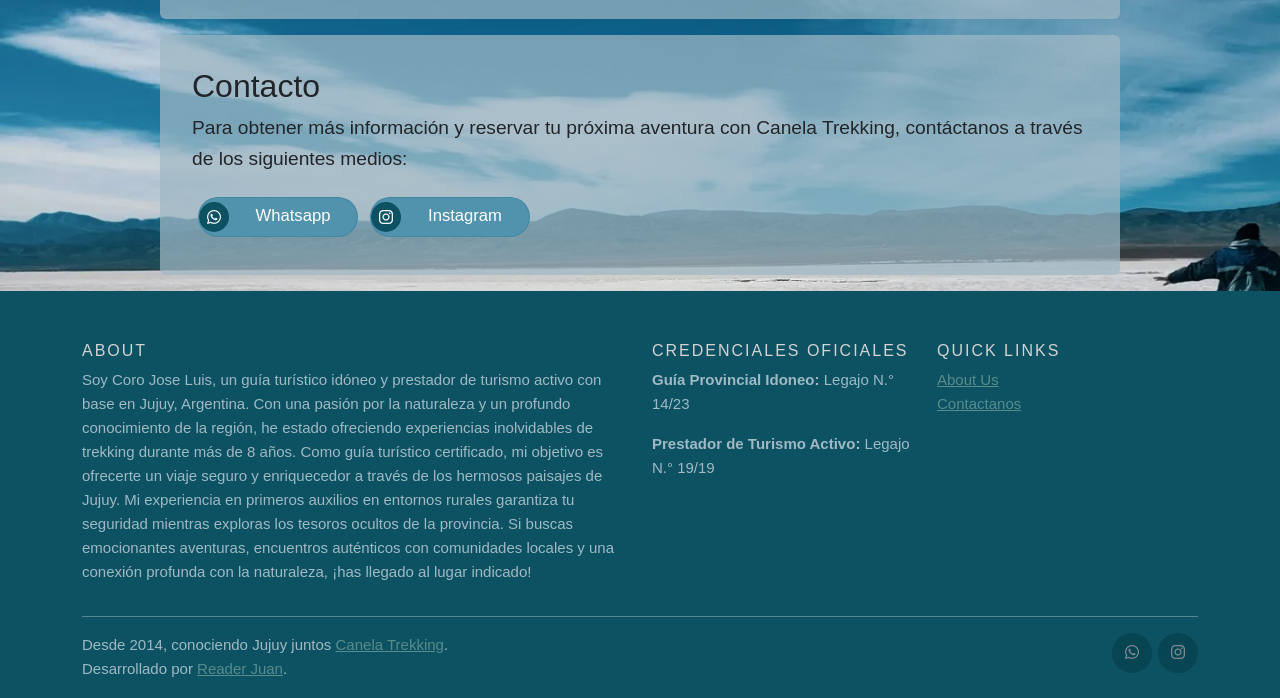
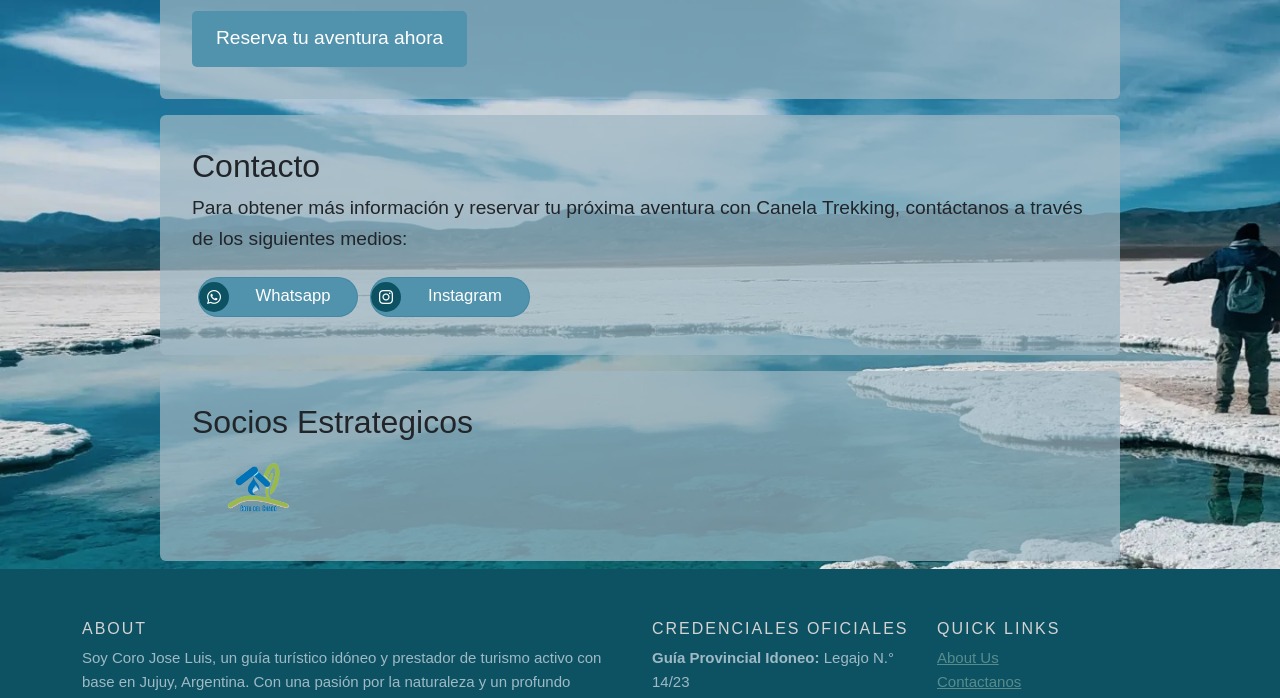
Before and after one commit to JMReader/Canela-Trekking, an Angular app: page / in a window 1280 px wide. Shown: the part 856-1554 px from the top of the page. Built offline with nearby package versions, Linux system fonts and the light colour scheme.

Commit message:
create landing component

```diff
--- a/src/app/landing/landing.component.css
+++ b/src/app/landing/landing.component.css
@@ -48,6 +48,22 @@ p {
 .container__buttons{
     display: flex;
     flex-wrap: wrap;
+}
+#socios--list{
+  display: flex;
+  flex-direction: row;
+  flex-wrap: wrap;
+  height: 80px;
+  list-style: none;
+  margin: 0;
+  align-items: center;
+}
+#socios--list li{
+  aspect-ratio: 1/1;
+  height: 68px;
+}
+.socios--list--img{
+  height: 100%;
 }
 
 /*estilos boton*/
--- a/src/app/landing/landing.component.html
+++ b/src/app/landing/landing.component.html
@@ -9,6 +9,8 @@
         <h2>Descubre la belleza de Jujuy</h2>
         <p>Somos Canela Trekking, una Empresa de Viajes y Turismo especializada en turismo receptivo en la provincia de Jujuy, Argentina. Con más de 8 años de experiencia, te ofrecemos la oportunidad única de explorar los lugares no tradicionales de las 4 regiones de Jujuy, especialmente la exuberante región de las Yungas.</p>
         <p>Nuestros guías, capacitados en primeros auxilios y expertos en entornos rurales y naturales, garantizan tu seguridad mientras disfrutas de una experiencia auténtica y enriquecedora.</p>
+    </div>
+    <div class="container my-2" >
         <h2>¿Qué ofrecemos?</h2>
         <ul>
             <li>Itinerarios de 1, 4 y 7 días</li>
@@ -35,7 +37,16 @@
             <p class="btn__txt">Instagram</p>
           </button>
        </div>
-
+    </div>
+       <div class="container my-2" id="socios" >
+        <h2>Socios Estrategicos</h2>
+        <ul id="socios--list">
+            <li><img class="socios--list--img" src="assets/aguadelchaco.png" alt="agua del chaco Logo"></li>
+            <!-- <li style="display: flex; flex-wrap: wrap;">proximamente</li>  -->
+            <!-- <li><img class="socios--list--img" src="assets/aguadelchaco.png" alt="agua del chaco Logo"></li>
+            <li><img class="socios--list--img" src="assets/aguadelchaco.png" alt="agua del chaco Logo"></li>  -->
+        </ul>
+        <!-- <a href="#contacto" class="cta-btn">Asociate con nosotros</a> -->
     </div>
     <app-footer></app-footer>
 </body>
```
Also changed, not shown: src/assets/aguadelchaco.png (added).
